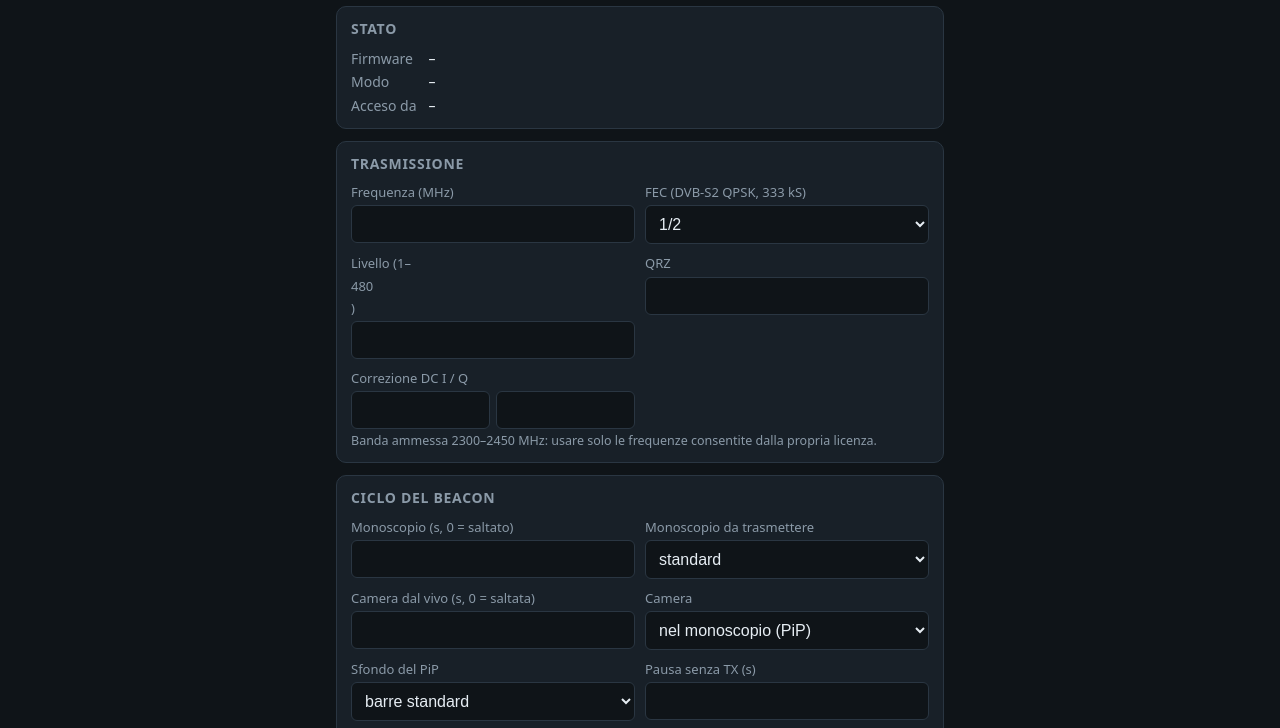
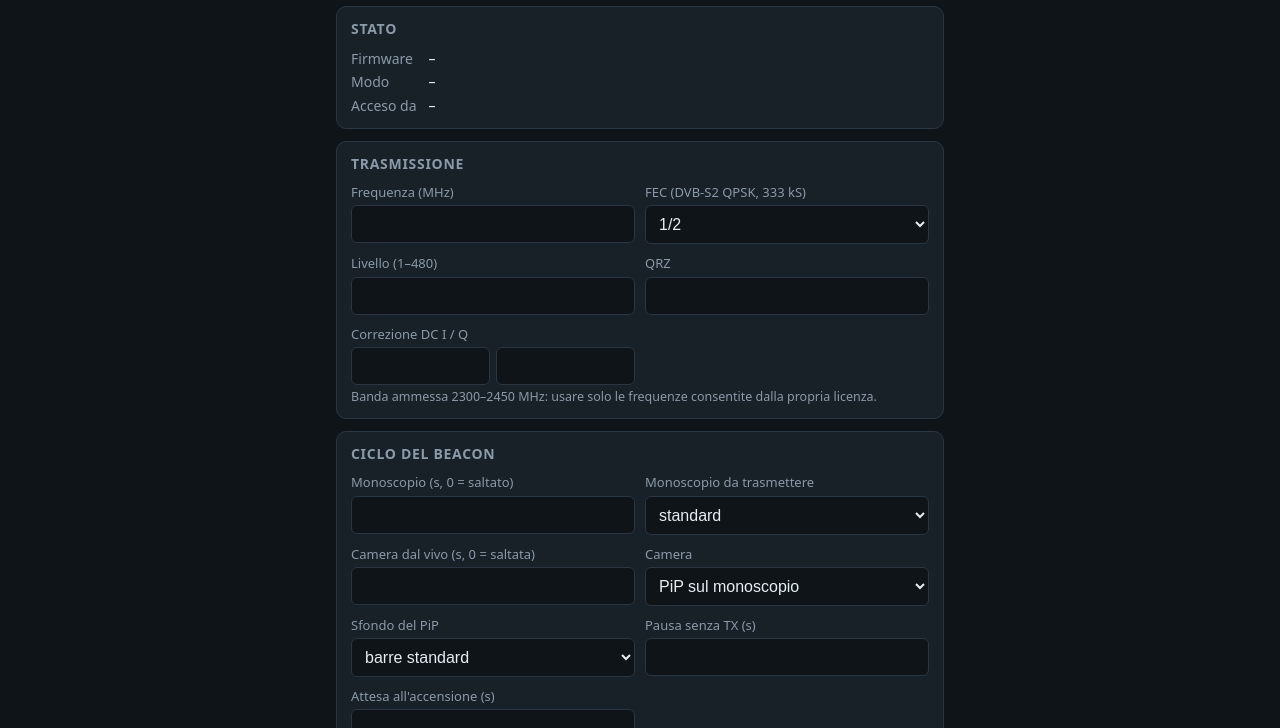
Before and after one commit to Photoluis/Esp32s3-cam-pdx-datv-beacon, a plain HTML site: page firmware/main/web/index.html in a window 1280 px wide. Shown: the part 60-788 px from the top of the page. Drawn offline with Linux system fonts and the light colour scheme; no server answers.

Commit message:
Pagina web: etichetta del livello su una riga, voce PiP accorciata
Co-Authored-By: Claude Opus 5.5 <noreply@anthropic.com>

```diff
--- a/firmware/main/web/index.html
+++ b/firmware/main/web/index.html
@@ -46,7 +46,7 @@ small{color:var(--muted)}
 <div class="g">
 <label>Frequenza (MHz)<input name="freq" inputmode="decimal" id="freq"></label>
 <label>FEC (DVB-S2 QPSK, 333 kS)<select name="fec" id="fec"><option>1/2</option><option>3/5</option><option>2/3</option><option>3/4</option><option>4/5</option><option>5/6</option><option>8/9</option><option>9/10</option></select></label>
-<label>Livello (1–<span id="ampmax">480</span>)<input name="amp" inputmode="numeric" id="amp"></label>
+<label><span>Livello (1–<span id="ampmax">480</span>)</span><input name="amp" inputmode="numeric" id="amp"></label>
 <label>QRZ<input name="call" id="callin" autocapitalize="characters"></label>
 <label>Correzione DC I / Q<span style="display:flex;gap:6px"><input name="dci" id="dci" inputmode="numeric"><input name="dcq" id="dcq" inputmode="numeric"></span></label>
 </div>
@@ -58,7 +58,7 @@ small{color:var(--muted)}
 <label>Monoscopio (s, 0 = saltato)<input name="mono" id="mono" inputmode="numeric"></label>
 <label>Monoscopio da trasmettere<select name="monosrc" id="monosrc"><option value="std">standard</option><option value="video">video personalizzato</option><option value="image">immagine personalizzata</option></select></label>
 <label>Camera dal vivo (s, 0 = saltata)<input name="cam" id="cam" inputmode="numeric"></label>
-<label>Camera<select name="cammode" id="cammode"><option value="pip">nel monoscopio (PiP)</option><option value="full">a pieno schermo</option></select></label>
+<label>Camera<select name="cammode" id="cammode"><option value="pip">PiP sul monoscopio</option><option value="full">a pieno schermo</option></select></label>
 <label>Sfondo del PiP<select name="pipbg" id="pipbg"><option value="std">barre standard</option><option value="image">immagine personalizzata</option></select></label>
 <label>Pausa senza TX (s)<input name="pause" id="pause" inputmode="numeric"></label>
 <label>Attesa all'accensione (s)<input name="wait" id="wait" inputmode="numeric"></label>
```
